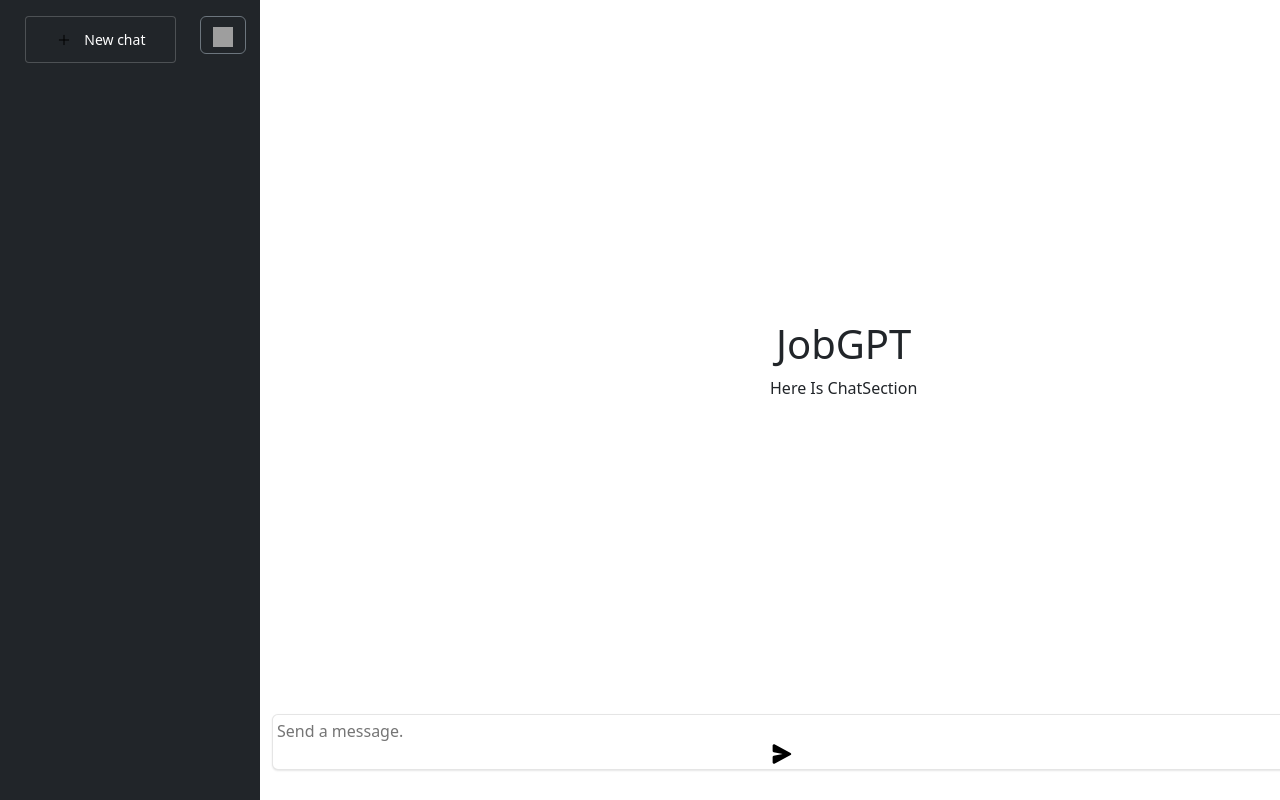
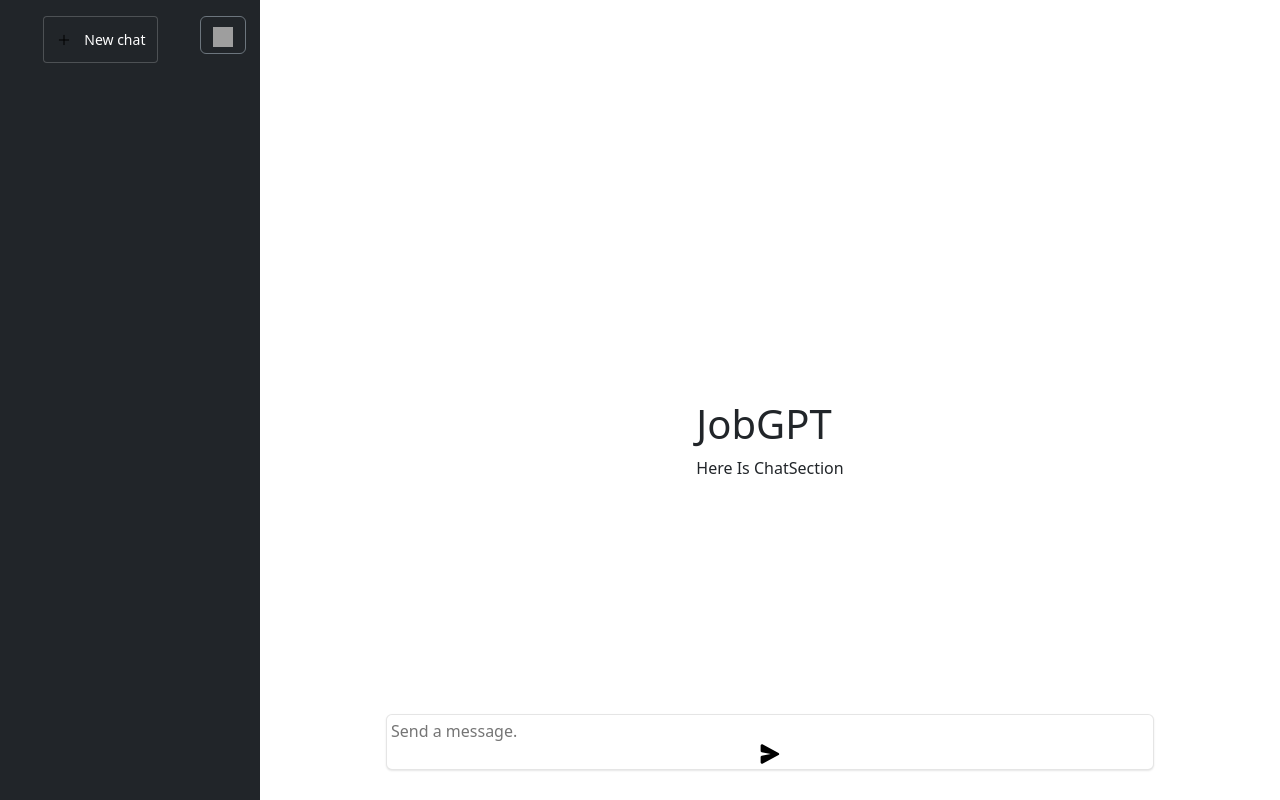
Before and after one commit to JobGPT/JobGPT, a React (Vite) app in the folder JPT_PJT/src/FrontEnd/kanghaeven/: page / in a window 1280 px wide. Built offline with nearby package versions, Linux system fonts and the light colour scheme; grey boxes are pictures that could not be loaded.

Commit message:
update : css 채팅 입력창 고정

```diff
--- a/JPT_PJT/src/FrontEnd/kanghaeven/src/App.css
+++ b/JPT_PJT/src/FrontEnd/kanghaeven/src/App.css
@@ -4,6 +4,6 @@
 }
 
 #app_container{
-  height: 100%;
+  height: 100vh;
   width: 100%;
 }
--- a/JPT_PJT/src/FrontEnd/kanghaeven/src/components/ChatSection.css
+++ b/JPT_PJT/src/FrontEnd/kanghaeven/src/components/ChatSection.css
@@ -1,25 +1,30 @@
 .container {
-  text-align: center;
+  display: flex;
+  justify-content: center;
   position: relative;
-  height: 100%;
 }
 
 .first {
   position: absolute;
-  top: 40%;
-  left: 50%;
+  top: 50%;
 }
 
+.messagemap {
+  width: 100%;
+}
+
+
+
 #chatinsection {
-  position: absolute;
+  position: fixed;
   bottom: 30px;
-  width: 100%;
+  width: 60vw;
   border-top: 1px solid;
   border-color: rgba(255, 255, 255, 0.2);
-  padding-top: 200px;
 }
 
 #chatform {
+  width: 100%;
   display: flex;
   flex-direction: row;
   align-items: stretch;
--- a/JPT_PJT/src/FrontEnd/kanghaeven/src/components/ChatSection.jsx
+++ b/JPT_PJT/src/FrontEnd/kanghaeven/src/components/ChatSection.jsx
@@ -27,9 +27,14 @@ export default function ChatSection() {
           Here Is ChatSection
         </div>
       )}
-      {sendmessage.map((msg, index) => (
-        <MyChat key={index} message={msg} />
-      ))}
+      <div className="messagemap">
+        {sendmessage.map((msg, index) => (
+          <div className="message">
+            <MyChat key={index} message={msg} />
+          </div>
+       ))}
+      </div>
+
       <div id="chatinsection">
         <form id="chatingform" onSubmit={handleSubmit}>
           <div className="chatsection">
```
